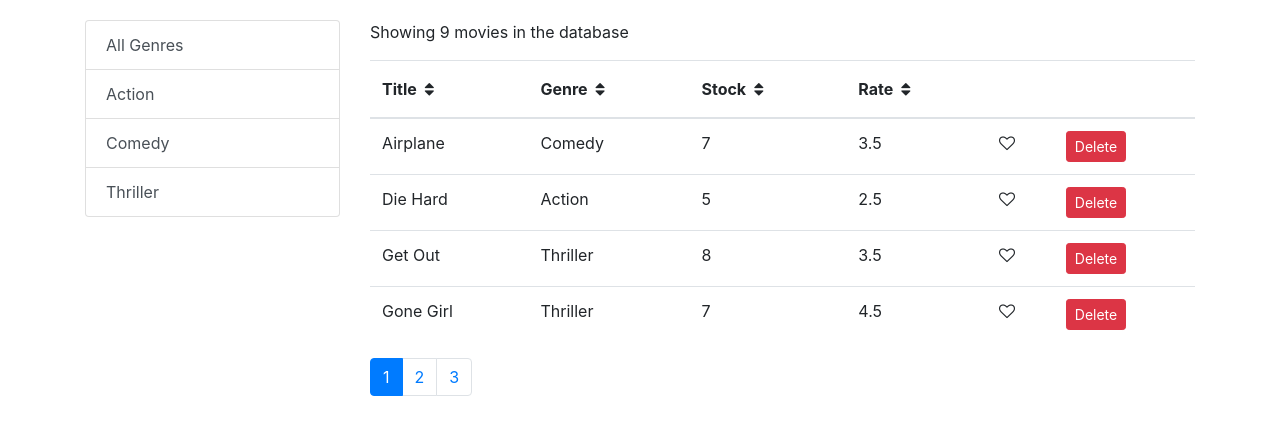
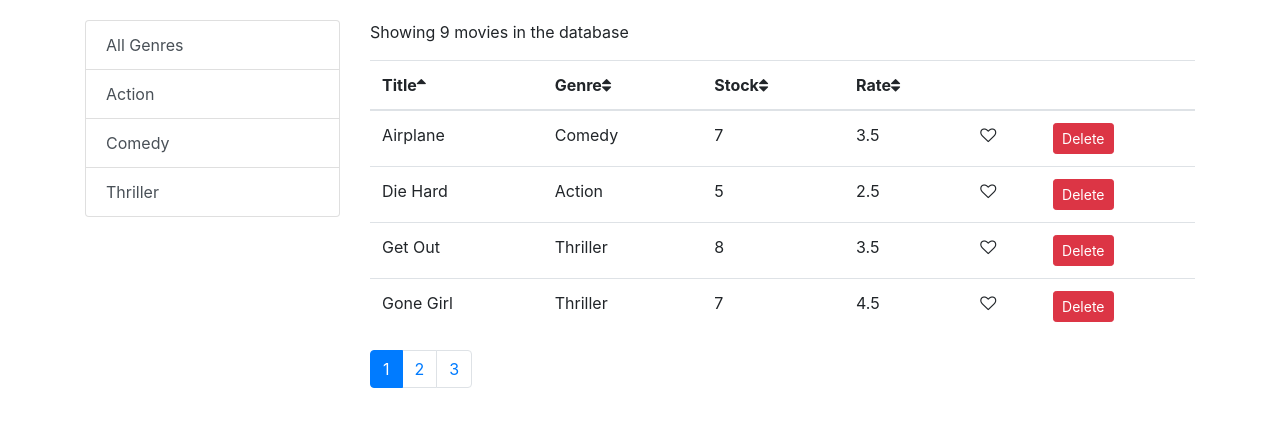
Before and after one commit to sepehr-amooei/React-vidly-project-, a React (Create React App) app: page / in a window 1280 px wide. Shown: the top 434 px of the page. Built offline with nearby package versions, Linux system fonts and the light colour scheme.

Commit message:
adding sort icon

```diff
--- a/src/components/common/tableHeader.jsx
+++ b/src/components/common/tableHeader.jsx
@@ -14,12 +14,22 @@ raiseSort = path => {
       sortColumn.order = 'asc';
     }
     this.props.onSort(sortColumn)
+ }
+
+ renderSortIcon = column => {
+  const { sortColumn } = this.props;
+  if(column.path){
+   if ( column.path=== sortColumn.path)
+    return sortColumn.order === 'asc' ? <i className="fa fa-sort-asc" aria-hidden="true"></i> : <i className="fa fa-sort-desc" aria-hidden="true"></i>;
+   else
+    return <i className="fa fa-sort" aria-hidden="true"></i>;
   }
+ }
  render() {
   return (
    <thead>
     <tr>
-     {this.props.columns.map(column => <th key={column.path || column.key} scope="col">{ column.lable }<i style={{cursor : 'pointer'}} onClick ={() => this.raiseSort(column.path)} className={column.path ? "fa fa-sort m-2":null} aria-hidden="true"></i></th>)}
+     {this.props.columns.map(column => <th className='clickable' key={column.path || column.key} onClick={() => this.raiseSort(column.path)} scope="col">{column.lable}{ this.renderSortIcon(column) }</th>)}
     </tr>
    </thead>
   );
--- a/src/index.css
+++ b/src/index.css
@@ -12,3 +12,7 @@ code {
   font-family: source-code-pro, Menlo, Monaco, Consolas, 'Courier New',
     monospace;
 }
+
+.clickable{
+  cursor: pointer;
+}
```
Also changed, not shown: src/components/movies.jsx (+0 -17 lines), src/components/moviesTable.jsx (+0 -15 lines).
